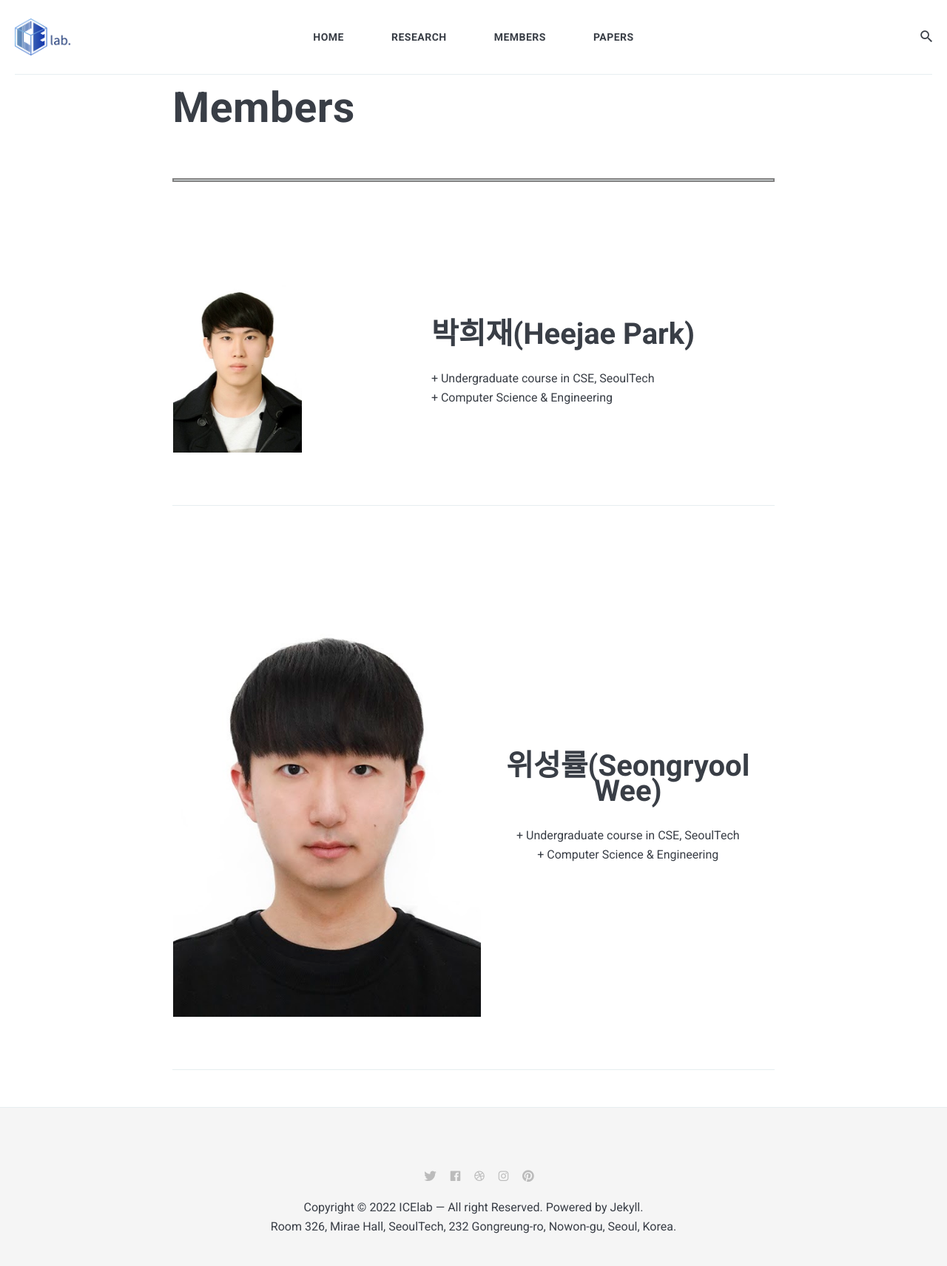
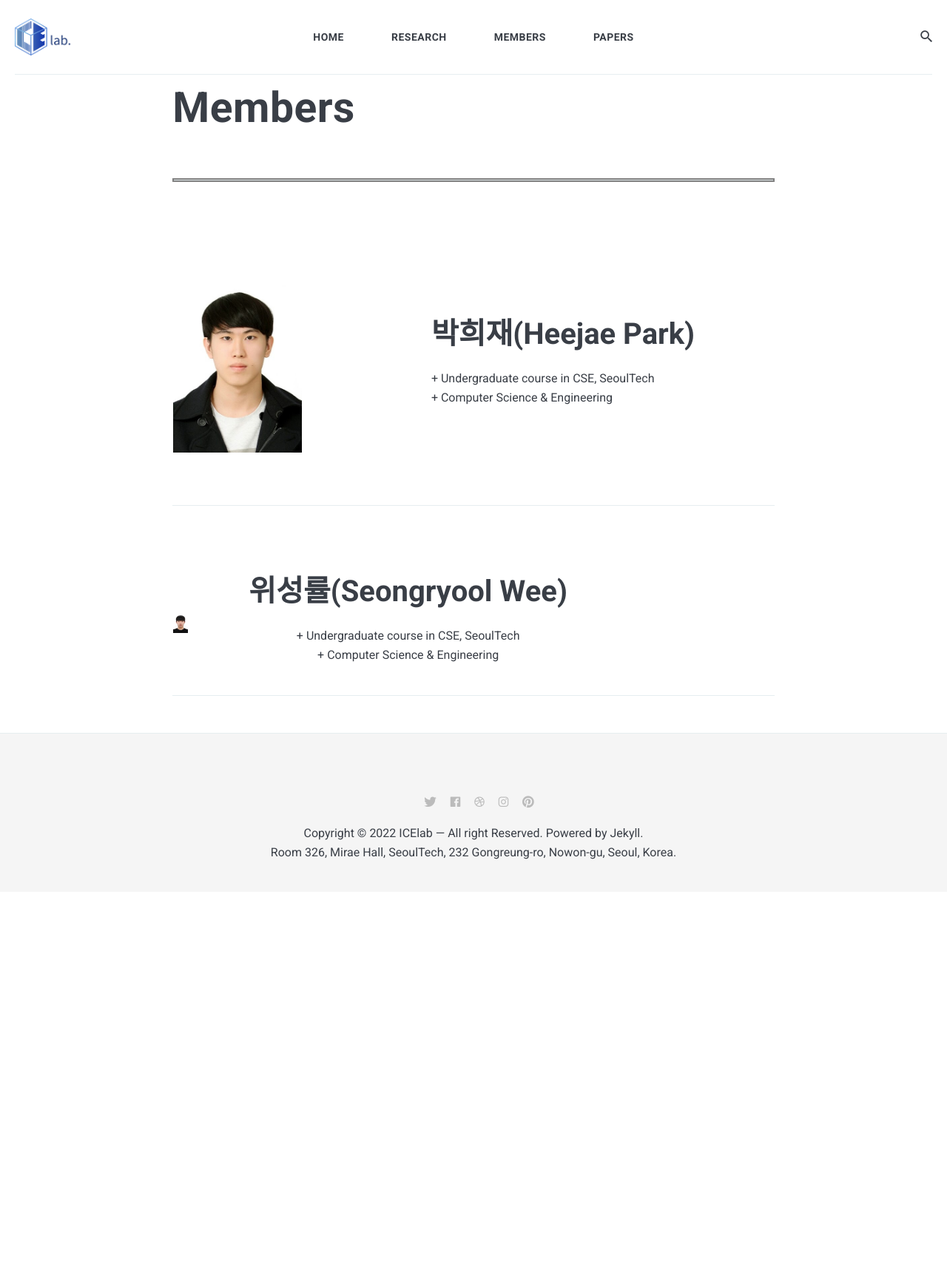
Before and after one commit to icelab-2020/HeeJaeMon123.github.io, a Jekyll site: the page built from _pages/01_members.md, in a window 1280 px wide. Shown: the whole page at 74% size. Built offline with Jekyll 4.4.1, drawn with Linux system fonts in a browser that asks for light colours; nearby versions of some CDN libraries; after the commit the page ends 1206 px from its top, so only the background shows below that.

Commit message:
Update 01_members.md

```diff
--- a/_pages/01_members.md
+++ b/_pages/01_members.md
@@ -15,6 +15,6 @@ permalink: /01_members/
 
 | <img width=100/>   |    |
 |:---|:---:|
-| ![iot]({{site.baseurl}}/images/sw.jpg){: width=20px; height=20px} |  <b><span style="font-size:250%">위성률(Seongryool Wee)</span></b><br><br> + Undergraduate course in CSE, SeoulTech   <br> + Computer Science & Engineering  |
+| ![iot]({{site.baseurl}}/images/sw.jpg){: width="20"; height="20"} |  <b><span style="font-size:250%">위성률(Seongryool Wee)</span></b><br><br> + Undergraduate course in CSE, SeoulTech   <br> + Computer Science & Engineering  |
 
 ---------------------
```
